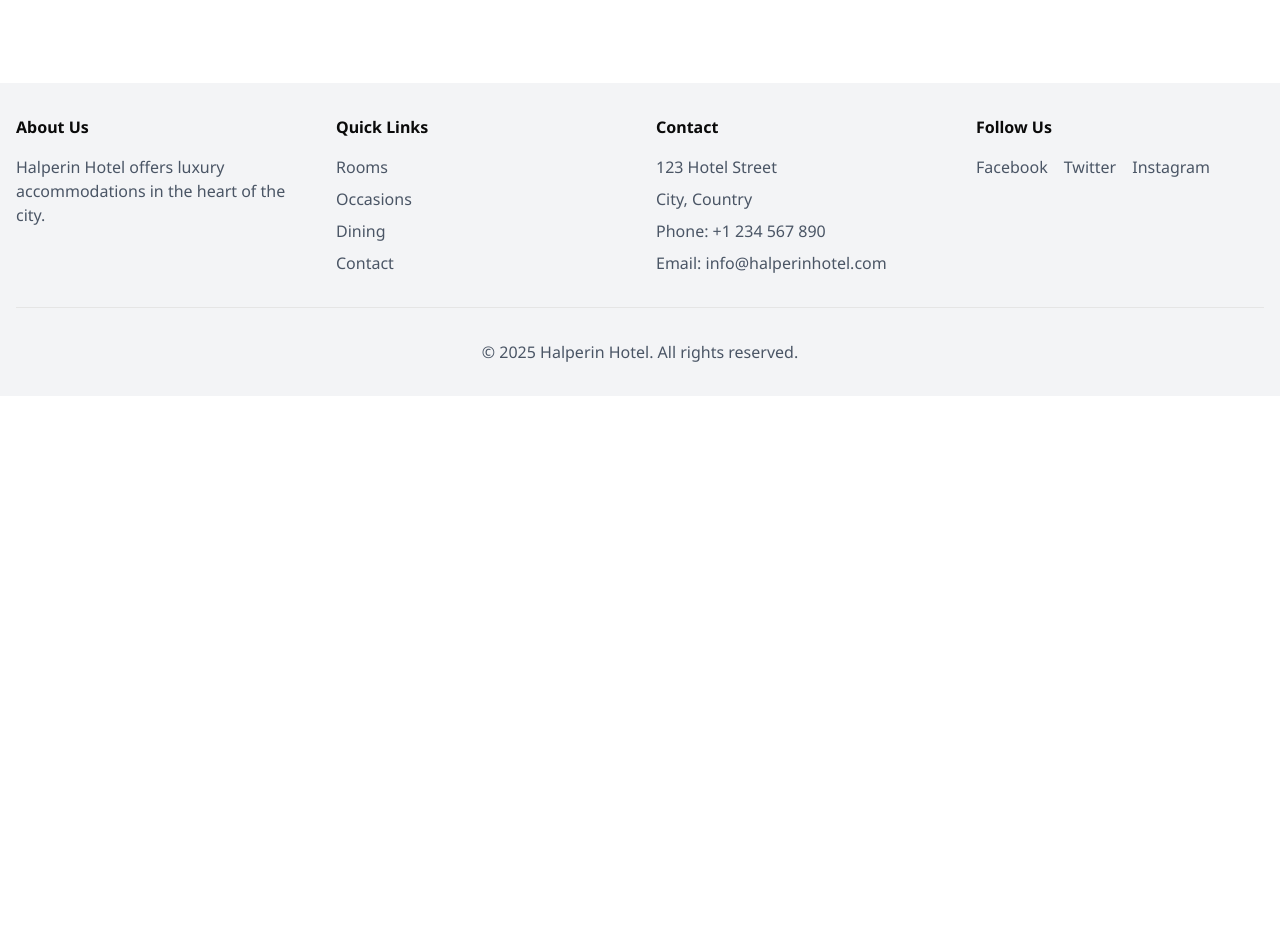
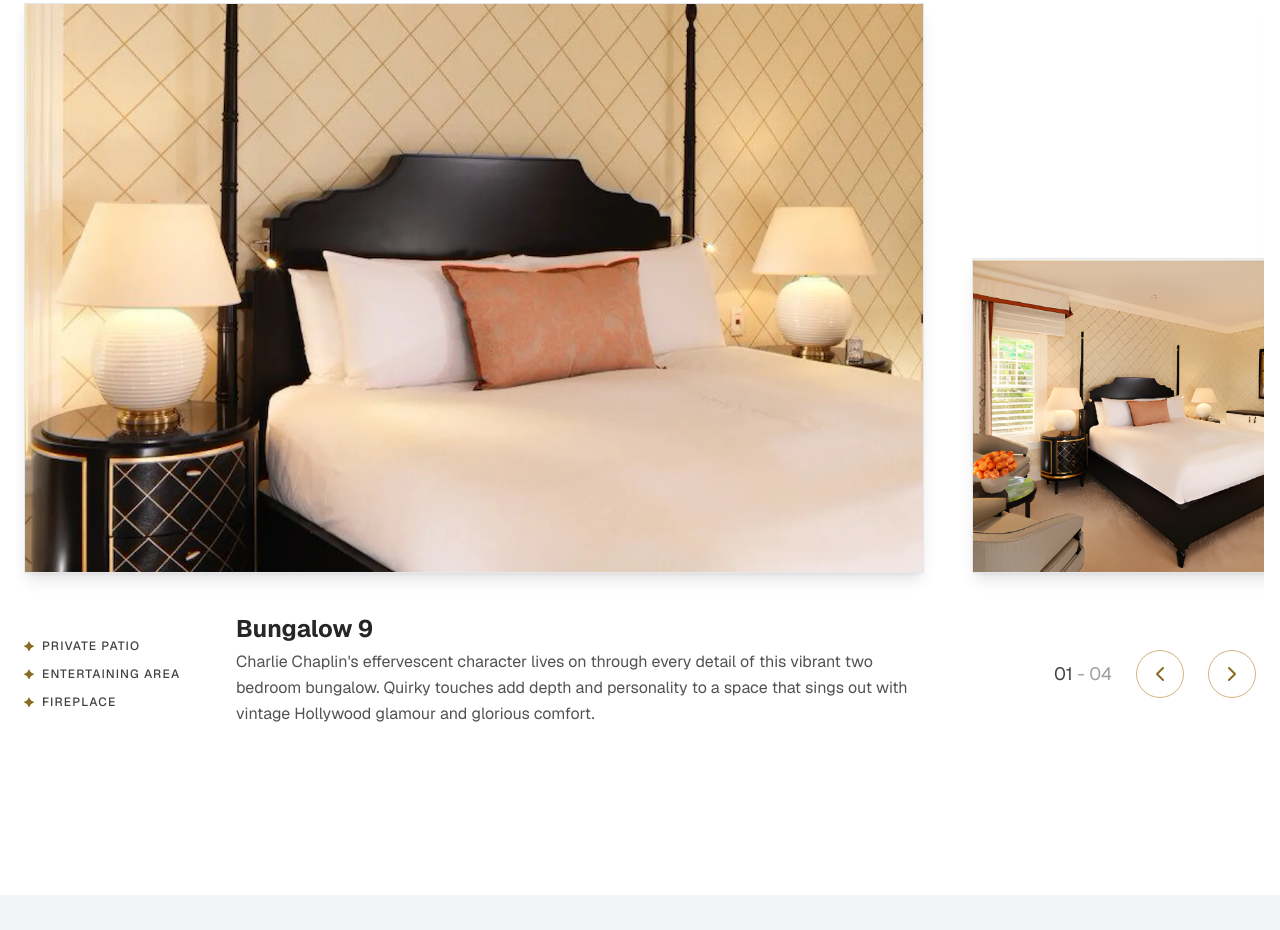
Before and after one commit to edisonmalasan/halperin-hotel, a Next.js app: page / in a window 1280 px wide. Shown: the part 2040-2970 px from the top of the page. Before the commit the page ends 2436 px from the top, so only its background shows below. Built offline with nearby package versions, Linux system fonts and the light colour scheme; no server answers; grey boxes are pictures that could not be loaded.

Commit message:
added CardSlider component

```diff
--- /dev/null
+++ b/app/(client)/components/CardSlider.tsx
@@ -0,0 +1,135 @@
+import React, { useState, useRef } from "react";
+import { ChevronLeft, ChevronRight } from "lucide-react";
+
+interface CardFeature {
+  icon?: React.ReactNode;
+  text: string;
+}
+
+export interface CardSliderCard {
+  mainImage: string;
+  secondaryImage: string;
+  title: string;
+  description: string;
+  features: CardFeature[];
+  link: string;
+  linkLabel: string;
+}
+
+interface CardSliderProps {
+  cards: CardSliderCard[];
+}
+
+export default function CardSlider({ cards }: CardSliderProps) {
+  const [current, setCurrent] = useState(0);
+  const total = cards.length;
+  const sliderRef = useRef<HTMLDivElement>(null);
+
+  const prev = () => setCurrent((c) => (c === 0 ? total - 1 : c - 1));
+  const next = () => setCurrent((c) => (c === total - 1 ? 0 : c + 1));
+
+  const card = cards[current];
+
+  return (
+    <div className="relative w-full max-w-[1300px] mx-auto min-h-[700px] flex flex-col justify-center">
+      {/* Image Slider */}
+      <div className="overflow-hidden w-full">
+        <div
+          ref={sliderRef}
+          className="flex transition-transform duration-500 ease-in-out"
+          style={{ transform: `translateX(-${current * 100}%)` }}
+        >
+          {cards.map((imgCard, idx) => (
+            <div
+              key={idx}
+              className="flex flex-row w-full justify-between items-end mb-8 gap-12 min-w-full px-2"
+            >
+              <a
+                href={imgCard.link}
+                target="_blank"
+                rel="noopener noreferrer"
+                aria-label={imgCard.linkLabel}
+                className="block group flex-shrink-0"
+              >
+                <div className="overflow-hidden shadow-lg w-[900px] h-[570px] bg-gray-100 border border-gray-200">
+                  <img
+                    src={imgCard.mainImage}
+                    alt={imgCard.title}
+                    className="object-cover w-full h-full"
+                    draggable={false}
+                  />
+                </div>
+              </a>
+              <div className="flex-shrink-0 flex items-end h-[440px]">
+                <div className="overflow-hidden shadow-lg w-[315px] h-[315px] bg-gray-100 border border-gray-200 flex items-center justify-center">
+                  <img
+                    src={imgCard.secondaryImage}
+                    alt={imgCard.title + " secondary"}
+                    className="object-cover w-full h-full"
+                    draggable={false}
+                  />
+                </div>
+              </div>
+            </div>
+          ))}
+        </div>
+      </div>
+      {/* Features and Description (no sliding effect) */}
+      <div className="flex flex-row w-full gap-8 items-center mt-2 px-2">
+        <div className="flex flex-col gap-3 min-w-[180px]">
+          {card.features.map((feature, i) => (
+            <div
+              key={i}
+              className="flex items-center gap-2 text-xs tracking-widest text-neutral-700 uppercase font-medium"
+            >
+              <svg
+                width="10"
+                height="11"
+                viewBox="0 0 10 11"
+                fill="none"
+                xmlns="http://www.w3.org/2000/svg"
+                className="inline-block"
+              >
+                <path
+                  fill="#8B6C26"
+                  d="M4.603 0.449h0.819c0.361 2.147 2.282 3.927 4.377 4.384v0.808c-2.074 0.43-4.031 2.288-4.376 4.407h-0.822c-0.372-2.133-2.301-3.965-4.402-4.407v-0.805c2.124-0.507 3.993-2.203 4.405-4.387z"
+                />
+              </svg>
+              <span>{feature.text}</span>
+            </div>
+          ))}
+        </div>
+        <div className="flex flex-col items-start max-w-2xl">
+          <div className="text-2xl font-bold text-neutral-800 mb-1">
+            {card.title}
+          </div>
+          <div className="text-base text-neutral-600 leading-relaxed mb-2">
+            {card.description}
+          </div>
+        </div>
+        {/* Navigation & Counter */}
+        <div className="flex flex-col justify-center items-end flex-1 min-w-[140px]">
+          <div className="flex items-center gap-6">
+            <span className="font-mono text-lg text-neutral-700">
+              {String(current + 1).padStart(2, "0")} <span className="opacity-50">- {String(total).padStart(2, "0")}</span>
+            </span>
+            <button
+              aria-label="Previous"
+              onClick={prev}
+              className="w-12 h-12 flex items-center justify-center rounded-full border border-[#CFB67D] text-[#8B6C26] bg-white hover:bg-[#f5f5f5] transition-colors"
+            >
+              <ChevronLeft className="w-6 h-6" />
+            </button>
+            <button
+              aria-label="Next"
+              onClick={next}
+              className="w-12 h-12 flex items-center justify-center rounded-full border border-[#CFB67D] text-[#8B6C26] bg-white hover:bg-[#f5f5f5] transition-colors"
+            >
+              <ChevronRight className="w-6 h-6" />
+            </button>
+          </div>
+        </div>
+      </div>
+    </div>
+  );
+}
--- /dev/null
+++ b/app/(client)/data/homecardslider.ts
@@ -0,0 +1,68 @@
+export interface CardSliderCard {
+  mainImage: string;
+  secondaryImage: string;
+  title: string;
+  description: string;
+  features: { text: string }[];
+  link: string;
+  linkLabel: string;
+}
+
+export const sliderCards: CardSliderCard[] = [
+  {
+    mainImage: "/images/rooms/bungalow/bungalow-page.png",
+    secondaryImage: "/images/rooms/bungalow/bungalow-mm.png",
+    title: "Bungalow 9",
+    description:
+      "Charlie Chaplin's effervescent character lives on through every detail of this vibrant two bedroom bungalow. Quirky touches add depth and personality to a space that sings out with vintage Hollywood glamour and glorious comfort.",
+    features: [
+      { text: "Private patio" },
+      { text: "Entertaining area" },
+      { text: "Fireplace" },
+    ],
+    link: "#",
+    linkLabel: "Explore Bungalow 9",
+  },
+  {
+    mainImage: "/images/suites/presidential/presidential-page.png",
+    secondaryImage: "/images/suites/presidential/presidential-mm.png",
+    title: "Presidential Suite",
+    description:
+      "One of LA's finest suites. Wildly beautiful in every way, this vast suite is ideal for high-level entertaining or your own celebrity-style getaway in a legendary setting.",
+    features: [
+      { text: "Fireplace" },
+      { text: "Lots of natural light " },
+      { text: "Lush surroundings" },
+    ],
+    link: "#",
+    linkLabel: "Explore Presidential Suite",
+  },
+  {
+    mainImage: "/images/suites/crescent/crescent-page.png",
+    secondaryImage: "/images/suites/crescent/crescent-mm.png",
+    title: "Crescent Bungalow Suite",
+    description:
+      "Many of Hollywood's most glamorous stars have staged legendary party scenes in these suites. There's just something about the stylish attitude that demands admiration and devotion.",
+    features: [
+      { text: "Private patio" },
+      { text: "Lots of natural light " },
+      { text: "Comfortable working area with desk" },
+    ],
+    link: "#",
+    linkLabel: "Explore Crescent Bungalow Suite",
+  },
+  {
+    mainImage: "/images/rooms/deluxe-patio/deluxe-patio-page.png",
+    secondaryImage: "/images/rooms/deluxe-patio/deluxe-patio-mm.png",
+    title: "Deluxe Room with Patio",
+    description:
+      "When your room is surrounded by lush, tropical gardens, a private patio feels like the most wonderful way to enjoy it. This is a bright, serene space dressed in effortless Californian style and modern luxury.",
+    features: [
+      { text: "Private patio" },
+      { text: "Entertaining area" },
+      { text: "Fireplace" },
+    ],
+    link: "#",
+    linkLabel: "Explore Deluxe Room with Patio",
+  },
+];
--- a/app/(client)/page.tsx
+++ b/app/(client)/page.tsx
@@ -21,6 +21,8 @@ import { useRef, useEffect, useState } from "react";
 import { draggableItems } from "./data/draggableItems";
 import Container from "./components/DraggableContainer";
 import { FlipWords } from "@/components/ui/flip-words";
+import CardSlider from "./components/CardSlider";
+import { sliderCards } from "@/app/(client)/data/homecardslider";
 
 export default function GuestHomePage() {
   /* SECTION 1 VARS */
@@ -74,6 +76,10 @@ export default function GuestHomePage() {
 
   /* END OF SECTION 2 VARS */
 
+  /* SECTION 3 VARS */
+
+  /* END OF SECTION 3 VARS */
+
   return (
     <div className="min-h-screen">
       {/* vid section */}
@@ -119,7 +125,7 @@ export default function GuestHomePage() {
       </section>
 
       {/* SECTION 2 SHOWCASE */}
-      <section className="py-5 bg-gray-50">
+      <section className="py-5 bg-white">
         <DraggableCardContainer
           ref={containerRef}
           className="relative flex flex-col min-h-screen w-full items-center justify-start overflow-clip select-none"
@@ -146,7 +152,7 @@ export default function GuestHomePage() {
 
           {/* back of carsd*/}
           <p className="absolute top-3/5 mx-auto max-w-sm -translate-y-3/4 text-center text-2xl font-black text-neutral-500 md:text-4xl dark:text-neutral-800 z-0">
-            If it’s your first stay with us, prepare to experience timeless
+            If it's your first stay with us, prepare to experience timeless
             elegance.
           </p>
 
@@ -177,13 +183,16 @@ export default function GuestHomePage() {
               Live like true Hollywood royalty
             </div>
             <p className="max-w-sm text-[13px] pt-5">
-              Guest rooms and suites in the main house embody LA’s sparkling
+              Guest rooms and suites in the main house embody LA's sparkling
               elegance, while the bungalows draw inspiration from the lush
               surrounding landscape for an effortless and modern Californian
               design.
             </p>
           </div>
         </div>
+        <div className="mt-20">
+          <CardSlider cards={sliderCards} />
+        </div>
       </section>
     </div>
   );
```
